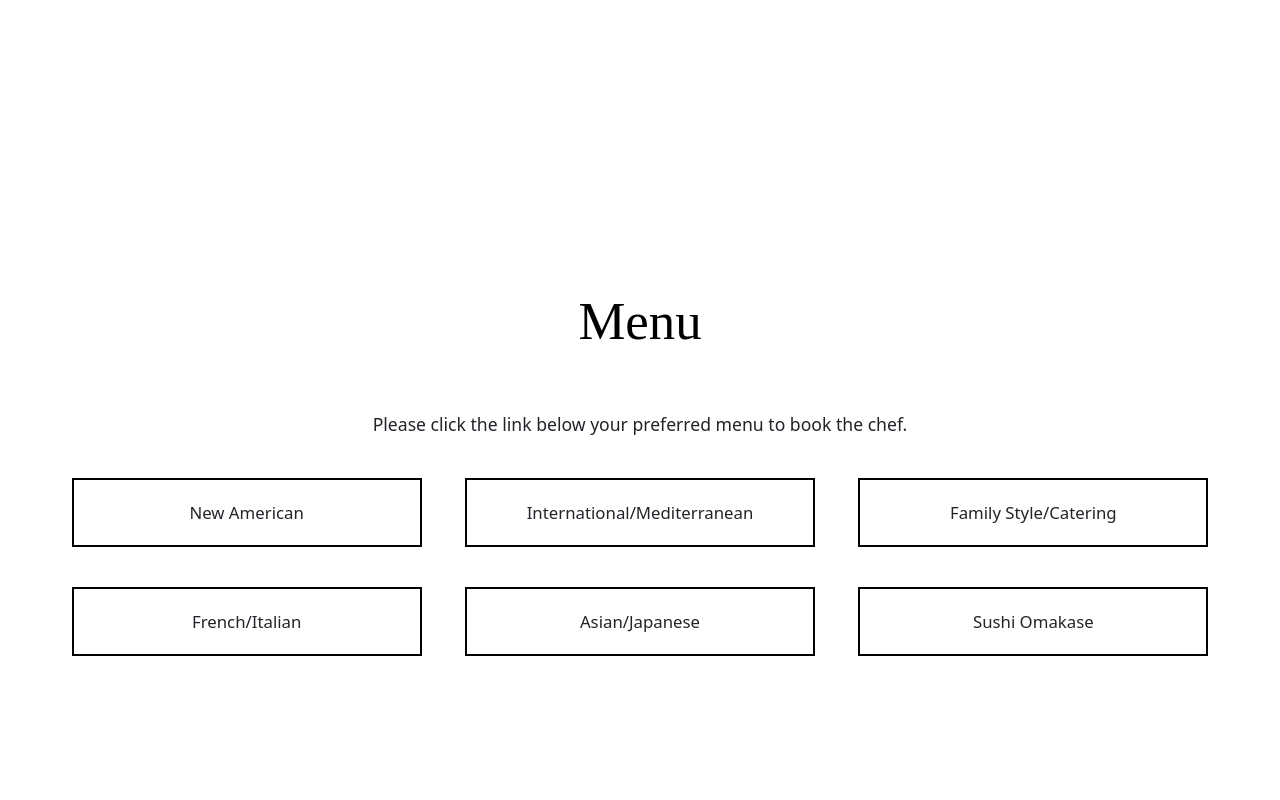
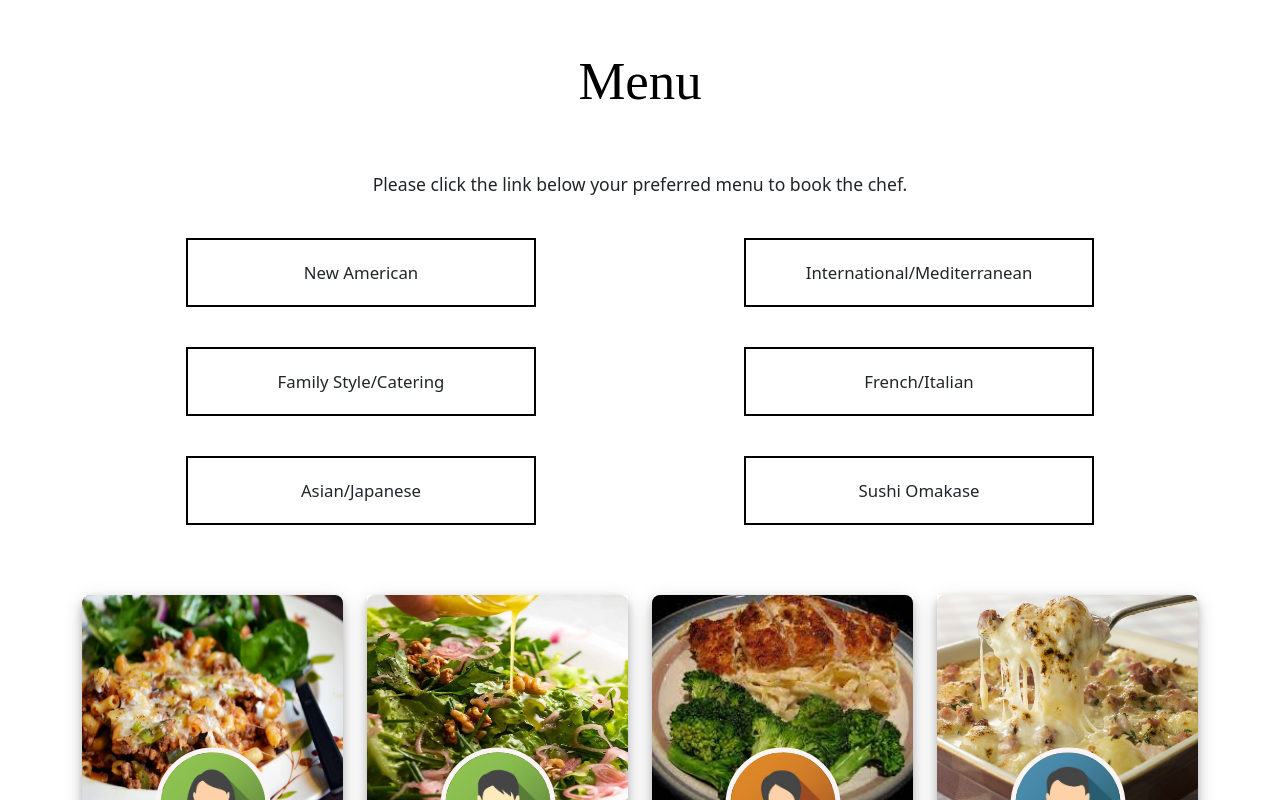
Before and after one commit to joy-mohajon/RecipeDetails-React, a React (Create React App) app: page /menu in a window 1280 px wide. Shown: the top 800 px of the page. Built offline with nearby package versions, Linux system fonts and the light colour scheme.

Commit message:
updated menu file

```diff
--- a/src/app/screens/menu/Menu.jsx
+++ b/src/app/screens/menu/Menu.jsx
@@ -1,12 +1,32 @@
-import React from "react";
+import React, { useState } from "react";
+import { Container, Row, Col } from "react-bootstrap";
+import ChefProfile from "../chefProfile/ChefProfile";
 import classes from "./Menu.module.css";
 
+import { chefProfileData } from "../data/Data";
+
+// import recipeImage_1 from "../../images/chefRecipe/chop.jpg";
+// import recipeImage_2 from "../../images/chefRecipe/france.jpg";
+// import recipeImage_3 from "../../images/chefRecipe/italy.jpg";
+// import recipeImage_4 from "../../images/chefRecipe/oman.jpg";
+
+// import profile1 from "../../images/profile/avatar5.png";
+// import profile2 from "../../images/profile/avatar2.png";
+// import profile3 from "../../images/profile/avatar3.jpg";
+// import profile4 from "../../images/profile/avatar4.png";
+
 export default function Menu() {
+  const [chefData, setChefData] = useState(chefProfileData);
+
   return (
-    <div class={classes.menu_book} id="menu-book">
+    <Container>
+      <Row>
+        <div className={classes.menu_book} id="menu-book">
           <h1>Menu</h1>
-      <p>Please click the link below your preferred menu to book the chef.</p>
-      <div class={classes.menu_type}>
+          <p>
+            Please click the link below your preferred menu to book the chef.
+          </p>
+          <div className={classes.menu_type}>
             <div>New American</div>
             <div>International/Mediterranean</div>
             <div>Family Style/Catering</div>
@@ -15,5 +35,14 @@ export default function Menu() {
             <div>Sushi Omakase</div>
           </div>
         </div>
+      </Row>
+      <Row>
+        {chefData.map((profile) => (
+          <Col lg={3} key={profile.id}>
+            <ChefProfile profile={profile} />
+          </Col>
+        ))}
+      </Row>
+    </Container>
   );
 }
--- a/src/app/screens/menu/Menu.module.css
+++ b/src/app/screens/menu/Menu.module.css
@@ -1,7 +1,7 @@
 .menu_book {
-  padding-top: 30vh;
+  /* padding-top: 30vh; */
   text-align: center;
-  margin: 0 50px 40px 50px;
+  margin: 0 0px 50px 0px;
 }
 .menu_book h1 {
   color: black;
@@ -66,3 +66,10 @@
     height: 0%;
   }
 }
+
+.menu_card {
+  width: 100%;
+  display: flex;
+  justify-content: space-between;
+  align-items: center;
+}
```
Lines whose indentation alone changed are shown as unchanged.
